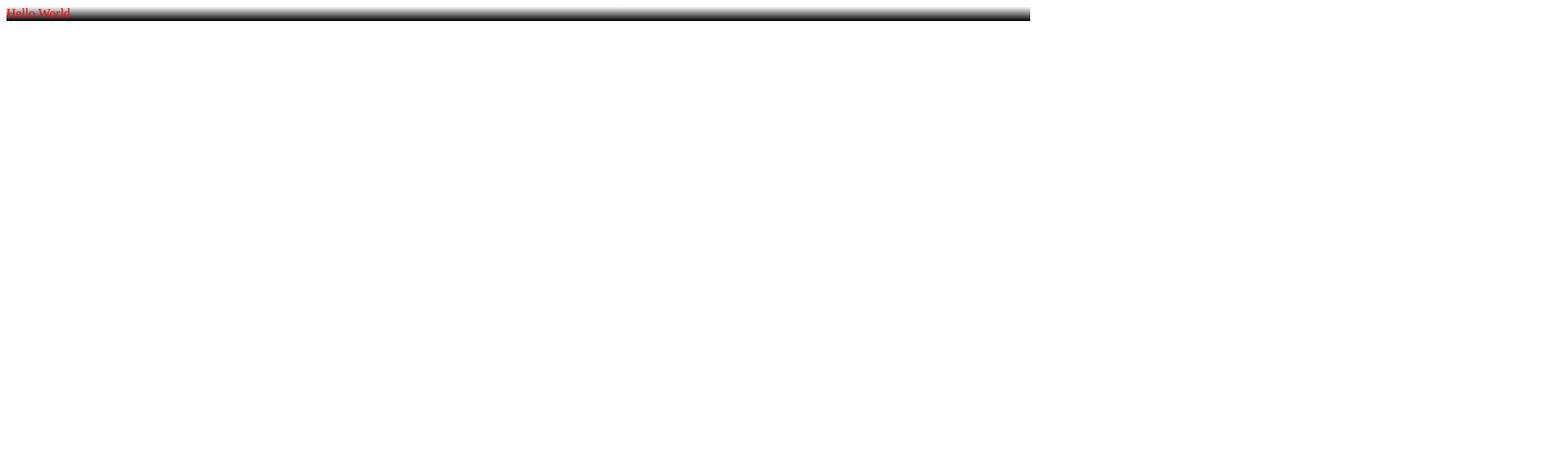
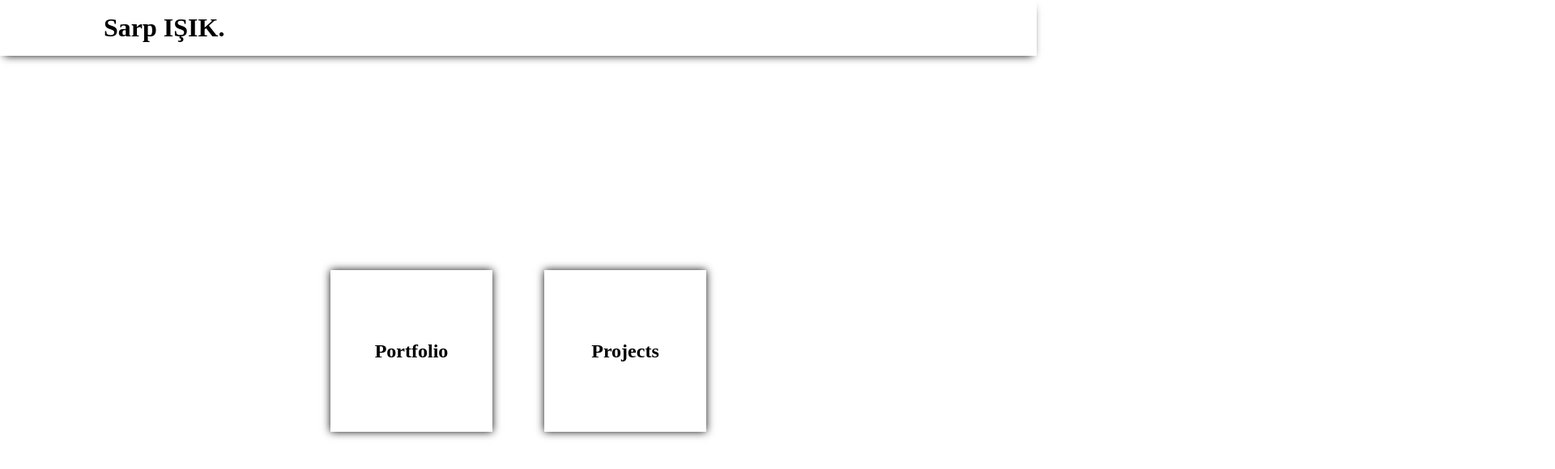
Before and after one commit to sarpisik/my-portfolio, a website built with webpack: page src/index.html in a window 1280 px wide. Shown: the top 580 px of the page at 81% size, 1920 px wide, since content can reach past the window. Built offline with nearby package versions, Linux system fonts and the light colour scheme.

Commit message:
Add projects link onclick func

```diff
--- a/package.json
+++ b/package.json
@@ -23,7 +23,9 @@
     "url": "https://github.com/sarpisik/my-portfolio/issues"
   },
   "homepage": "https://github.com/sarpisik/my-portfolio#readme",
-  "dependencies": {},
+  "dependencies": {
+    "normalize.css": "^8.0.1"
+  },
   "browserslist": [
     ">0.2%",
     "not dead",
--- a/src/index.css
+++ b/src/index.css
@@ -1,7 +1,104 @@
-.hello {
-  color: red;
-  display: grid;
-  transition: all 0.5s;
-  user-select: none;
-  background: linear-gradient(to bottom, white, black);
+/* * {
+  outline: 1px solid red;
+} */
+
+:root {
+  --header-padding: 1rem;
+  --content-padding-top: calc((var(--header-padding) * 2) + 36.8px);
+  --container-width: 80%;
+  /* colors */
+  --background-color: #fff;
+  --shadow-color: #111;
+  --shadow-color-hover: #61dafb;
 }
+
+body {
+  overflow-x: hidden;
+}
+
+/* TOP CONTAINER */
+#main {
+  width: 200vw;
+}
+
+#main > div {
+  width: 100%;
+}
+
+/* HEADER */
+div.header {
+  position: fixed;
+  z-index: 999;
+  padding: 1rem 0;
+  background-color: var(--background-color);
+  box-shadow: 0px 5px 10px -5px var(--shadow-color);
+}
+
+div.header h1 {
+  margin: 0;
+}
+
+/* CONTENT */
+div.content {
+  padding-top: var(--content-padding-top);
+}
+
+/* SECTIONS */
+.inline {
+  display: inline-block;
+  float: left;
+  width: 50%;
+  transition: transform 0.5s ease;
+}
+
+/* SWIPE LEFT ON CLICK */
+#main.show-projects .inline {
+  transform: translateX(-100vw);
+}
+
+div.container {
+  width: var(--container-width);
+  margin-left: auto;
+  margin-right: auto;
+}
+
+div.grid {
+  height: calc(100vh - var(--content-padding-top));
+}
+
+.flex {
+  display: flex;
+  flex-direction: column;
+  align-items: center;
+  justify-content: center;
+}
+
+a.link {
+  margin: 2rem;
+  color: inherit;
+
+  box-shadow: 0px 0px 10px 0px var(--shadow-color);
+  text-decoration: none;
+}
+
+a.link:hover {
+  box-shadow: 0px 0px 10px 0px var(--shadow-color-hover);
+}
+
+div.box {
+  /* background-color: #f5f5f5; */
+
+  height: 200px;
+  width: 200px;
+  text-align: center;
+}
+
+div.box h2 {
+  margin: 0;
+}
+
+@media (min-width: 40rem) {
+  .flex {
+    flex-direction: row;
+  }
+}
--- a/src/index.html
+++ b/src/index.html
@@ -1,12 +1,37 @@
 <!DOCTYPE html>
 <html>
   <head>
+    <title>Sarp IŞIK</title>
     <meta charset="utf-8" />
-    <meta http-equiv="X-UA-Compatible" content="IE=edge" />
-    <title>Sarp IŞIK</title>
-    <meta name="viewport" content="width=device-width, initial-scale=1" />
+    <meta
+      name="viewport"
+      content="width=device-width, initial-scale=1, user-scalable=no"
+    />
   </head>
   <body>
-    <div class="hello">Hello World</div>
+    <div id="main">
+      <div class="header">
+        <div class="container"><h1>Sarp IŞIK.</h1></div>
+      </div>
+
+      <div class="content">
+        <!-- INTRO -->
+        <section id="intro" class="inline">
+          <div class="container">
+            <div class="grid flex">
+              <a class="link" href="http://">
+                <div class="box flex"><h2>Portfolio</h2></div>
+              </a>
+              <a class="link projects">
+                <div class="box flex"><h2>Projects</h2></div>
+              </a>
+            </div>
+          </div>
+        </section>
+
+        <!-- PROJECTS -->
+        <section id="projects" class="inline"></section>
+      </div>
+    </div>
   </body>
 </html>
--- a/src/index.js
+++ b/src/index.js
@@ -1,3 +1,31 @@
+import 'normalize.css'
 import './index.css'
 
-console.log(process.env.NODE_ENV ? 'production' : 'develop')
+if (process.env.NODE_ENV !== 'production') {
+  console.log('Looks like we are in development mode!')
+} else {
+  // Registering Our Service Worker
+  if ('serviceWorker' in navigator) {
+    window.addEventListener('load', () => {
+      navigator.serviceWorker
+        .register('/service-worker.js')
+        .then(registration => {
+          console.log('SW registered: ', registration)
+        })
+        .catch(registrationError => {
+          console.log('SW registration failed: ', registrationError)
+        })
+    })
+  }
+}
+
+const elementSelector = (name, id) =>
+  id ? document.getElementById(name) : document.querySelector(name)
+
+const mainContainer = elementSelector('main', 'id')
+const projectsLink = elementSelector('.projects')
+
+projectsLink.addEventListener('click', e => {
+  e.preventDefault()
+  mainContainer.classList.add('show-projects')
+})
--- a/webpack.common.js
+++ b/webpack.common.js
@@ -1,6 +1,6 @@
 const CleanWebpackPlugin = require('clean-webpack-plugin')
 const HtmlWebpackPlugin = require('html-webpack-plugin')
-console.log(process.env.NODE_ENV)
+
 module.exports = {
   entry: './src/index.js',
   module: {
--- a/webpack.dev.js
+++ b/webpack.dev.js
@@ -12,7 +12,8 @@ module.exports = merge(common, {
   optimization: { usedExports: true },
   devtool: 'inline-source-map', // map error to source
   devServer: {
-    contentBase: './dist',
+    contentBase: path.join(__dirname, 'src'),
+    watchContentBase: true,
     hot: true
   },
   module: {
--- a/webpack.prod.js
+++ b/webpack.prod.js
@@ -69,7 +69,7 @@ module.exports = merge(common, {
       },
       {
         test: /.css$/,
-        exclude: /node_modules/,
+        // exclude: /node_modules/,
         use: [MiniCssExtractPlugin.loader, 'css-loader', 'postcss-loader']
       }
     ]
```
Also changed, not shown: 1 other file.
